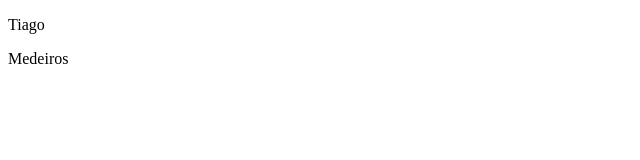
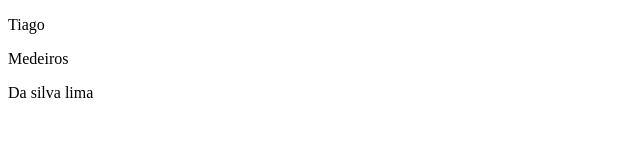
Before and after one commit to tiagomedeiros11/Portifolio, a plain HTML site: page index.html in a window 1280 px wide. Shown: the whole page, without its empty margins (0-640 px from the left). Drawn offline with Linux system fonts and the light colour scheme.

Commit message:
Terceira modificação

```diff
--- a/index.html
+++ b/index.html
@@ -9,5 +9,6 @@
 <body>
     <p>Tiago</p>
     <p>Medeiros</p>
+    <p>Da silva lima</p>
 </body>
 </html>
```
